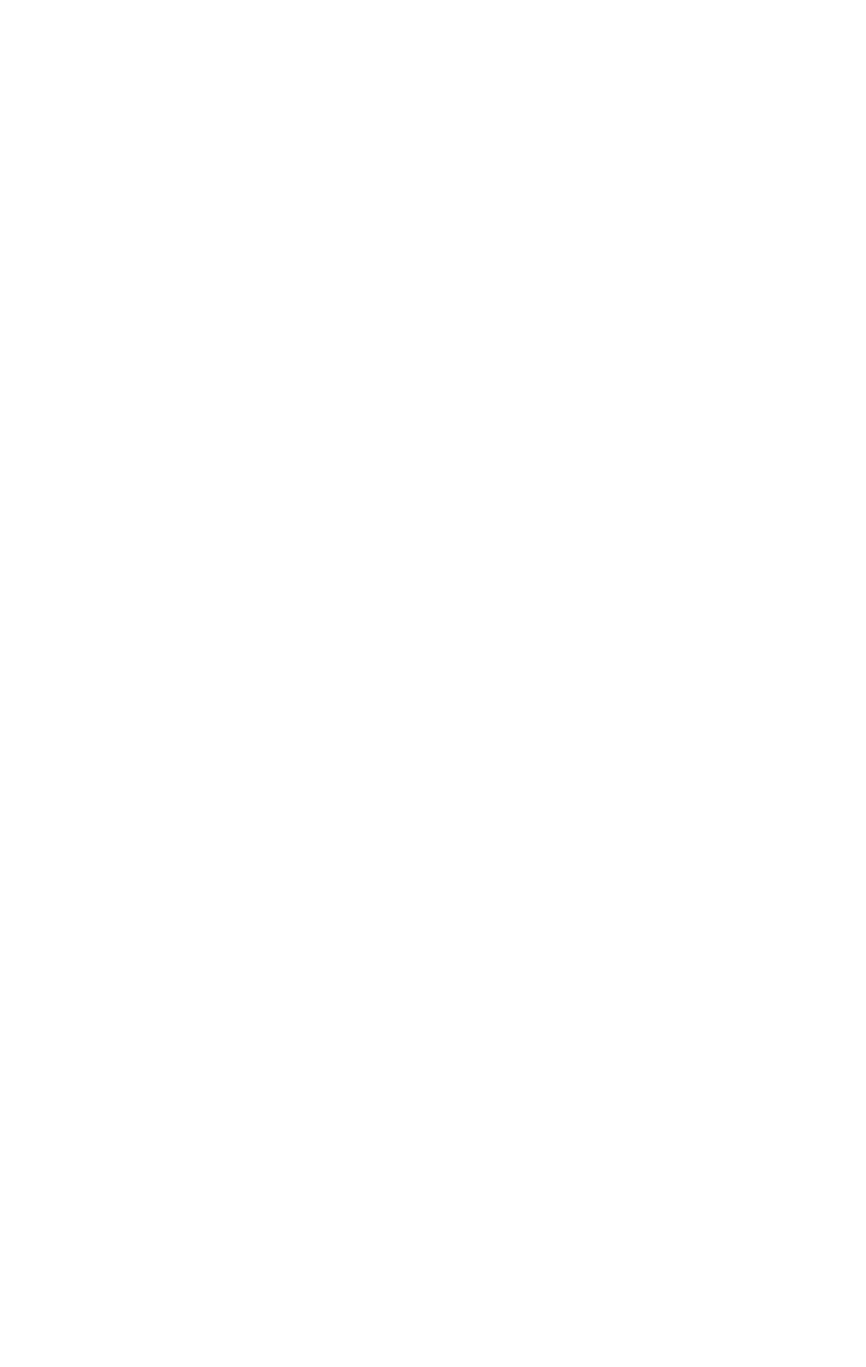
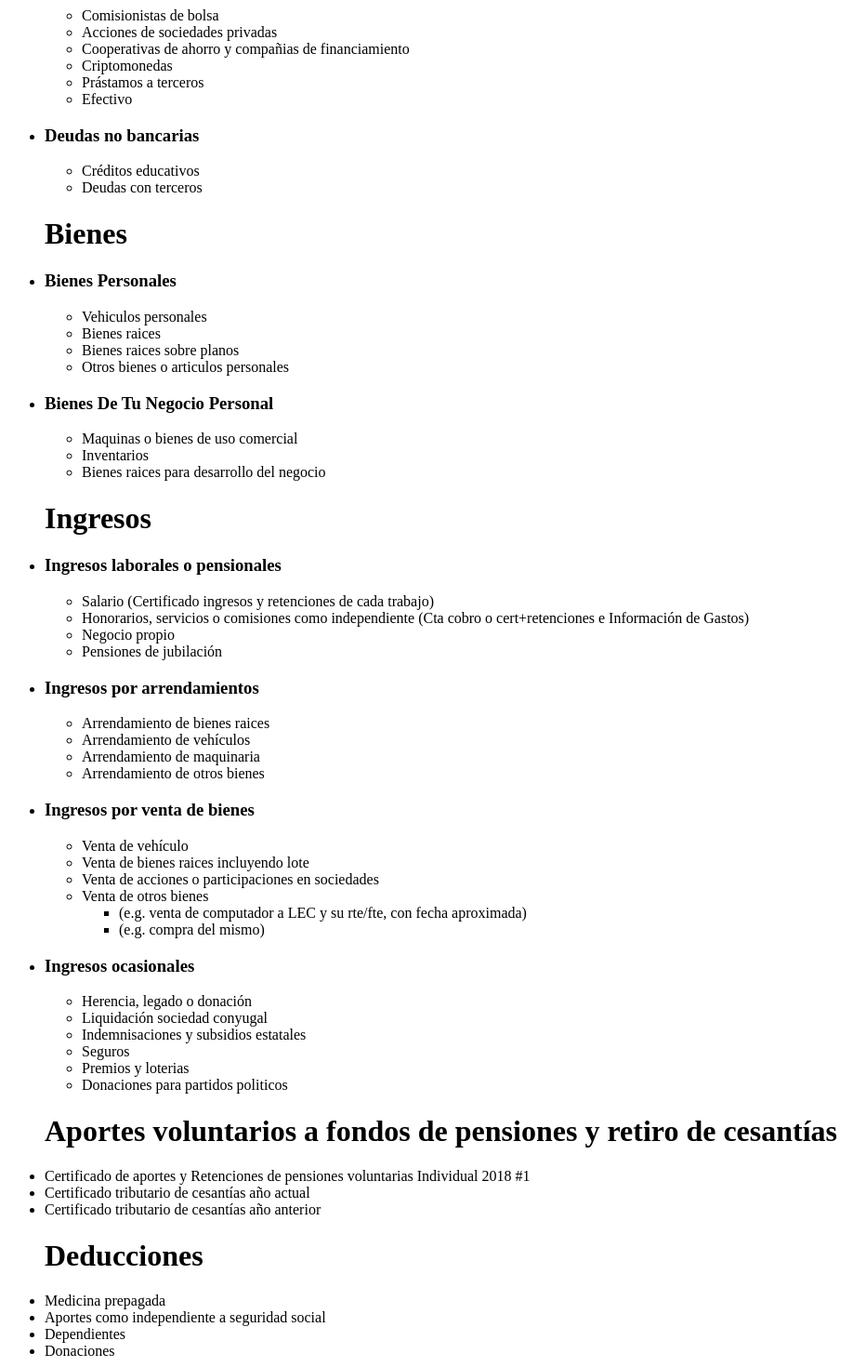
Before and after one commit to do-diegoortiz/declaracion-de-renta, a Next.js app: page / in a window 1280 px wide. Shown: the part 520-1990 px from the top of the page at 93% size, without its empty margins (0-932 px from the left). Before the commit the page ends 800 px from the top, so only its background shows below. Built offline with nearby package versions, Linux system fonts and the light colour scheme.

Commit message:
List of all the relevant information to calculate anual tax payment

```diff
--- a/pages/index.js
+++ b/pages/index.js
@@ -28,7 +28,109 @@ class Home extends React.Component {
         <h2 className={css.formTitle}>
           Deducciones
         </h2>
+        <ul>
+          <h1>Info personal</h1>
+          <li>Información reportada por terceros</li>
+          <li>Formulario del año anterior</li>
 
+          <h1>Productos financieros</h1>
+          <li>Certificado anual de retención en la fuente de cada banco</li>
+          <li>
+            <h3>Productos no bancarios</h3>
+            <ul>
+              <li>Comisionistas de bolsa</li>
+              <li>Acciones de sociedades privadas</li>
+              <li>Cooperativas de ahorro y compañias de financiamiento</li>
+              <li>Criptomonedas</li>
+              <li>Prástamos a terceros</li>
+              <li>Efectivo</li>
+            </ul>
+          </li>
+          <li>
+            <h3>Deudas no bancarias</h3>
+            <ul>
+              <li>Créditos educativos</li>
+              <li>Deudas con terceros</li>
+            </ul>
+          </li>
+
+          <h1>Bienes</h1>
+          <li>
+            <h3>Bienes Personales</h3>
+            <ul>
+              <li>Vehiculos personales</li>
+              <li>Bienes raices</li>
+              <li>Bienes raices sobre planos</li>
+              <li>Otros bienes o articulos personales</li>
+            </ul>
+          </li>
+          <li>
+            <h3>Bienes De Tu Negocio Personal</h3>
+            <ul>
+              <li>Maquinas o bienes de uso comercial</li>
+              <li>Inventarios</li>
+              <li>Bienes raices para desarrollo del negocio</li>
+            </ul>
+          </li>
+
+
+          <h1>Ingresos</h1>
+          <li>
+            <h3>Ingresos laborales o pensionales</h3>
+            <ul>
+              <li>Salario (Certificado ingresos y retenciones de cada trabajo)</li>
+              <li>Honorarios, servicios o comisiones como independiente (Cta cobro o cert+retenciones e Información de Gastos)</li>
+              <li>Negocio propio</li>
+              <li>Pensiones de jubilación</li>
+            </ul>
+          </li>
+          <li>
+            <h3>Ingresos por arrendamientos</h3>
+            <ul>
+              <li>Arrendamiento de bienes raices</li>
+              <li>Arrendamiento de vehículos</li>
+              <li>Arrendamiento de maquinaria</li>
+              <li>Arrendamiento de otros bienes</li>
+            </ul>
+          </li>
+          <li>
+            <h3>Ingresos por venta de bienes</h3>
+            <ul>
+              <li>Venta de vehículo</li>
+              <li>Venta de bienes raices incluyendo lote</li>
+              <li>Venta de acciones o participaciones en sociedades</li>
+              <li>
+                Venta de otros bienes
+                <ul>
+                  <li>(e.g. venta de computador a LEC y su rte/fte, con fecha aproximada)</li>
+                  <li>(e.g. compra del mismo)</li>
+                </ul>
+              </li>
+            </ul>
+          </li>
+          <li>
+            <h3>Ingresos ocasionales</h3>
+            <ul>
+              <li>Herencia, legado o donación</li>
+              <li>Liquidación sociedad conyugal</li>
+              <li>Indemnisaciones y subsidios estatales</li>
+              <li>Seguros</li>
+              <li>Premios y loterias</li>
+              <li>Donaciones para partidos politicos</li>
+            </ul>
+          </li>
+
+          <h1>Aportes voluntarios a fondos de pensiones y retiro de cesantías</h1>
+          <li>Certificado de aportes y Retenciones de pensiones voluntarias Individual 2018 #1</li>
+          <li>Certificado tributario de cesantías año actual</li>
+          <li>Certificado tributario de cesantías año anterior</li>
+
+          <h1>Deducciones</h1>
+          <li>Medicina prepagada</li>
+          <li>Aportes como independiente a seguridad social</li>
+          <li>Dependientes</li>
+          <li>Donaciones</li>
+        </ul>
         <div className={css.cover}>
           <form className={css.formContainer}>
             <label htmlFor='de'>De</label>
```
